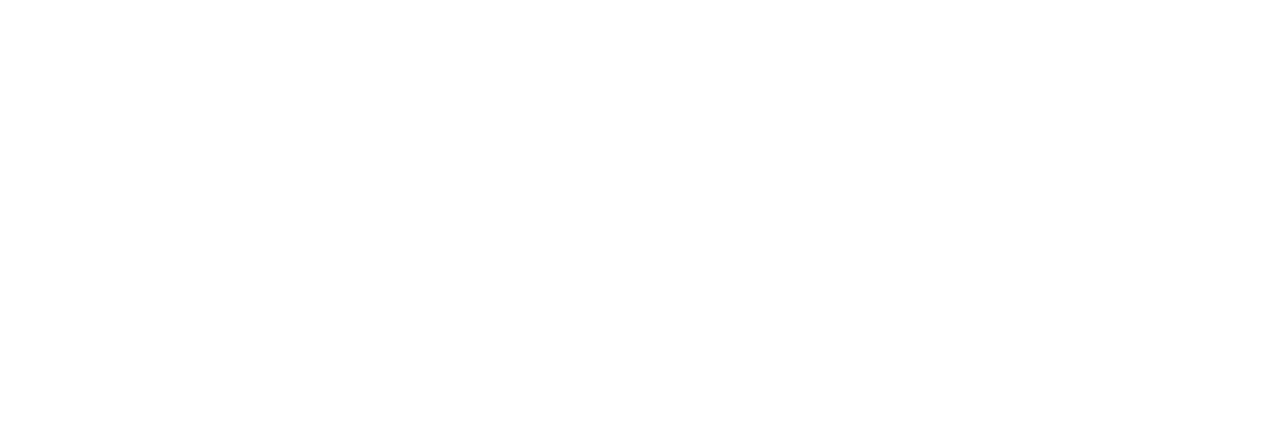
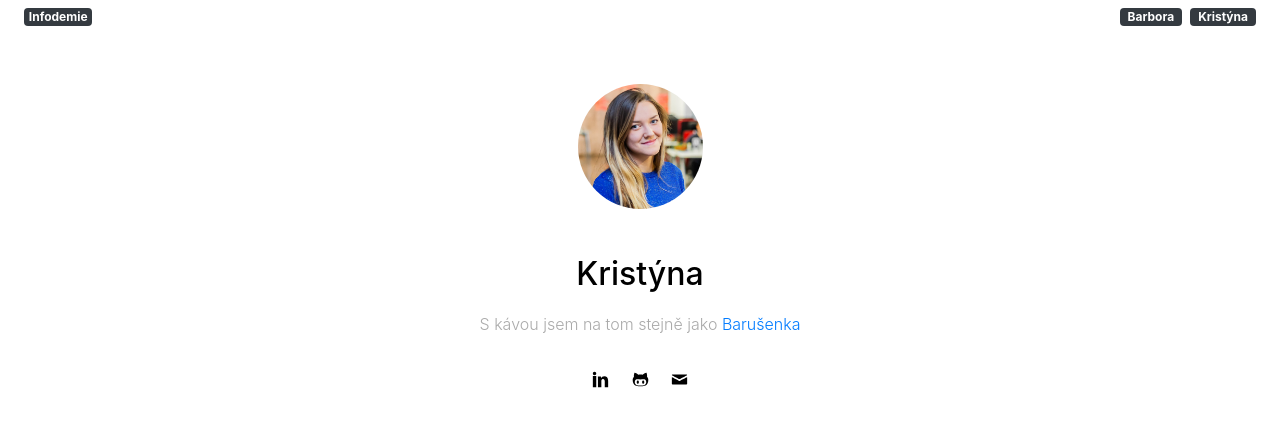
Before and after one commit to KristynaBartonova/projekt, a plain HTML site: page kikis.html in a window 1280 px wide. Drawn offline with Linux system fonts and the light colour scheme.

Commit message:
zmenakik

```diff
--- a/kikis.html
+++ b/kikis.html
@@ -9,5 +9,69 @@
 </head>
 <body>
 
+  <nav class="navbar navbar-expand-lg">
+    <a class="badge badge-dark navbar-brand ml-2" href="index.html"
+      >Infodemie</a
+    >
+    <div
+      class="collapse navbar-collapse justify-content-end"
+      id="navbarNavAltMarkup"
+    >
+      <div class="navbar-nav">
+        <a class="badge badge-dark nav-link mr-2" href="bara.html"
+          >Barbora</a
+        >
+        <a class="badge badge-dark nav-link mr-2" href="kikis.html"
+          >Kristýna</a
+        >
+      </div>
+    </div>
+  </nav>
+
+  <header class="header-home animated">
+    <img class="medailonek" alt="Barbora" src="img/kikis.jpg" />
+<h1 class="title">Kristýna</h1>
+
+<h2 class="description">S kávou jsem na tom stejně jako <a href="bara.html">Barušenka</a></h2>
+  <div class="social-links">
+    <a class="link" href="https://www.linkedin.com/in/krisbart/" target="_blank">
+       <svg class="icon icon-linkedin">
+         <use xlink:href="#icon-linkedin">
+         </use>
+        </svg>
+      </a>
+<a class="link" href="https://github.com/KristynaBartonova" target="_blank">
+<svg class="icon icon-github">
+          <use xlink:href="#icon-github"></use>
+ </svg>
+</a>
+
+          <a class="link" href="mailto:kristyna@barton.cz">
+
+            <svg class="icon icon-mail"><use xlink:href="#icon-mail"></use>
+            </svg>
+
+          </a>
+</header>
+
+<svg display="none" version="1.1" xmlns="http://www.w3.org/2000/svg" xmlns:xlink="http://www.w3.org/1999/xlink">
+<defs>
+<symbol id="icon-linkedin" viewBox="0 0 1024 1024"> <title>linkedin</title> <path class="path1" d="M256 153.6c0 54.374-36.352 101.171-102.451 101.171-62.208 0-102.349-44.134-102.349-98.509 0-55.808 38.912-105.062 102.4-105.062s101.171 46.592 102.4 102.4zM51.2 972.8v-665.6h204.8v665.6h-204.8z"></path> <path class="path2" d="M358.4 534.733c0-79.104-2.611-145.203-5.222-202.291h184.013l9.114 88.218h3.891c25.907-41.523 89.395-102.4 195.686-102.4 129.638 0 226.918 86.784 226.918 273.51v381.030h-204.8v-351.283c0-81.613-31.078-143.872-102.4-143.872-54.374 0-81.613 44.032-95.898 80.333-5.222 13.005-6.502 31.13-6.502 49.306v365.517h-204.8v-438.067z"></path> </symbol>
+
+<symbol id="icon-github" viewBox="0 0 1024 1024">
+ <title>github</title>
+ <path class="path1" d="M674.816 579.021c-36.762 0-66.56 41.318-66.56 92.109 0 50.893 29.798 92.211 66.56 92.211s66.56-41.318 66.56-92.211c-0.051-50.79-29.798-92.109-66.56-92.109zM906.547 339.251c7.629-18.688 7.936-124.877-32.512-226.611 0 0-92.723 10.189-233.011 106.496-29.44-8.192-79.258-12.186-128.973-12.186-49.818 0-99.584 3.994-129.024 12.186-140.339-96.307-233.062-106.496-233.062-106.496-40.397 101.734-39.987 207.923-32.461 226.611-47.514 51.61-76.544 113.613-76.544 198.195 0 367.923 305.306 373.811 382.31 373.811 17.51 0 52.122 0.102 88.781 0.102 36.608 0 71.27-0.102 88.678-0.102 77.107 0 382.31-5.888 382.31-373.811 0-84.582-28.979-146.586-76.493-198.195zM513.434 866.048h-2.867c-193.075 0-343.501-22.989-343.501-210.688 0-45.005 15.872-86.682 53.606-121.293 62.822-57.702 169.216-27.187 289.894-27.187 0.512 0 1.024 0 1.485 0 0.512 0 0.922 0 1.382 0 120.678 0 227.123-30.515 289.997 27.187 37.632 34.611 53.504 76.288 53.504 121.293 0 187.699-150.374 210.688-343.501 210.688zM349.235 579.021c-36.762 0-66.56 41.318-66.56 92.109 0 50.893 29.798 92.211 66.56 92.211 36.813 0 66.611-41.318 66.611-92.211 0-50.79-29.798-92.109-66.611-92.109z">
+
+ </path>
+</symbol>
+
+<symbol id="icon-mail" viewBox="0 0 1024 1024">
+ <title>mail</title>
+  <path class="path1" d="M80.589 270.643c24.986 13.414 371.098 199.373 384 206.285s29.594 10.189 46.387 10.189c16.794 0 33.485-3.277 46.387-10.189s359.014-192.87 384-206.285c25.037-13.466 48.691-65.843 2.765-65.843h-866.253c-45.926 0-22.272 52.378 2.714 65.843zM952.986 383.437c-28.416 14.797-378.214 197.069-395.622 206.182s-29.594 10.189-46.387 10.189-28.979-1.075-46.387-10.189-365.21-191.437-393.626-206.234c-19.968-10.445-19.763 1.792-19.763 11.213s0 373.402 0 373.402c0 21.504 28.979 51.2 51.2 51.2h819.2c22.221 0 51.2-29.696 51.2-51.2 0 0 0-363.93 0-373.35s0.205-21.658-19.814-11.213z">
+
+  </path>
+</symbol>
+</defs>
+</svg>
 </body>
 </html>
```
Also changed, not shown: img/kikis.jpg (added).
